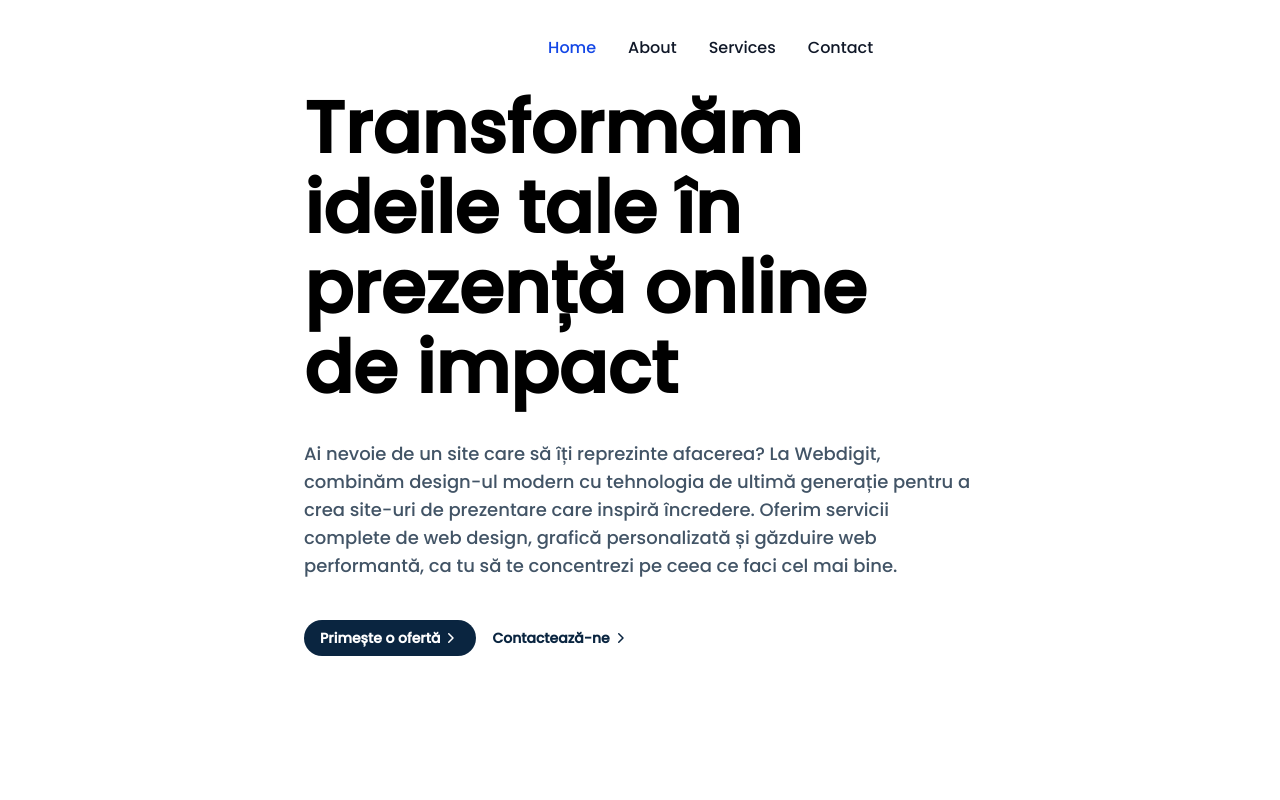
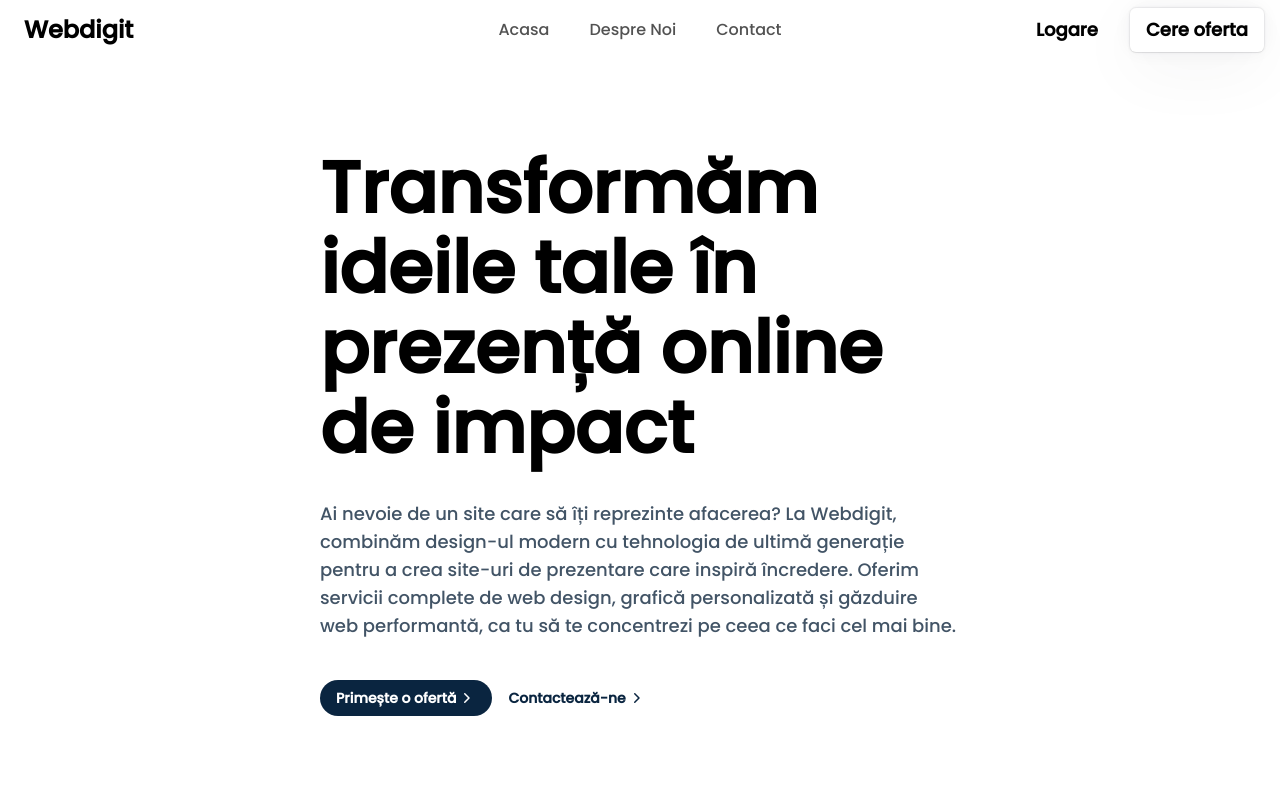
Before and after one commit to lazarelvis/webdigit-it-solutions, a Next.js app: page / in a window 1280 px wide. Shown: the top 800 px of the page. Built offline with nearby package versions, Linux system fonts and the light colour scheme.

Commit message:
new navbar added & global css updated

```diff
--- /dev/null
+++ b/src/app/components/Navbar/resizable-navbar-demo.js
@@ -0,0 +1,92 @@
+"use client";
+import {
+  Navbar,
+  NavBody,
+  NavItems,
+  MobileNav,
+  NavbarLogo,
+  NavbarButton,
+  MobileNavHeader,
+  MobileNavToggle,
+  MobileNavMenu,
+} from "./ui/resizable-navbar";
+import { useState } from "react";
+
+export default function NavbarDemo() {
+  const navItems = [
+    {
+      name: "Acasa",
+      link: "/",
+    },
+    {
+      name: "Despre Noi",
+      link: "#desprenoi",
+    },
+    {
+      name: "Contact",
+      link: "/contact",
+    },
+  ];
+
+  const [isMobileMenuOpen, setIsMobileMenuOpen] = useState(false);
+
+  return (
+    <div className="relative w-full">
+      <Navbar>
+        {/* Desktop Navigation */}
+        <NavBody>
+          <NavbarLogo />
+          <NavItems items={navItems} />
+          <div className="flex items-center gap-4">
+            <NavbarButton variant="secondary">Logare</NavbarButton>
+            <NavbarButton variant="primary">Cere oferta</NavbarButton>
+          </div>
+        </NavBody>
+
+        {/* Mobile Navigation */}
+        <MobileNav>
+          <MobileNavHeader>
+            <NavbarLogo />
+            <MobileNavToggle
+              isOpen={isMobileMenuOpen}
+              onClick={() => setIsMobileMenuOpen(!isMobileMenuOpen)}
+            />
+          </MobileNavHeader>
+
+          <MobileNavMenu
+            isOpen={isMobileMenuOpen}
+            onClose={() => setIsMobileMenuOpen(false)}
+          >
+            {navItems.map((item, idx) => (
+              <a
+                key={`mobile-link-${idx}`}
+                href={item.link}
+                onClick={() => setIsMobileMenuOpen(false)}
+                className="relative text-white-600 dark:text-white"
+              >
+                <span className="block">{item.name}</span>
+              </a>
+            ))}
+            <div className="flex w-full flex-col gap-4">
+              <NavbarButton
+                onClick={() => setIsMobileMenuOpen(false)}
+                variant="primary"
+                className="w-full"
+              >
+                Logare
+              </NavbarButton>
+              <NavbarButton
+                onClick={() => setIsMobileMenuOpen(false)}
+                variant="primary"
+                className="w-full"
+              >
+                Cere Oferta
+              </NavbarButton>
+            </div>
+          </MobileNavMenu>
+        </MobileNav>
+      </Navbar>
+      {/* Navbar */}
+    </div>
+  );
+}
--- /dev/null
+++ b/src/app/components/Navbar/ui/resizable-navbar.js
@@ -0,0 +1,226 @@
+"use client";
+import { cn } from "../../../Lib/utils";
+import { IconMenu2, IconX } from "@tabler/icons-react";
+import {
+  motion,
+  AnimatePresence,
+  useScroll,
+  useMotionValueEvent,
+} from "motion/react";
+import Link from "next/link";
+import React, { useRef, useState } from "react";
+import Image from "next/image";
+
+export const Navbar = ({ children, className }) => {
+  const ref = useRef(null);
+  const { scrollY } = useScroll({
+    target: ref,
+    offset: ["start start", "end start"],
+  });
+  const [visible, setVisible] = useState(false);
+
+  useMotionValueEvent(scrollY, "change", (latest) => {
+    if (latest > 100) {
+      setVisible(true);
+    } else {
+      setVisible(false);
+    }
+  });
+
+  return (
+    <motion.div
+      ref={ref}
+      // IMPORTANT: Change this to class of `fixed` if you want the navbar to be fixed
+      className={cn("sticky inset-x-0 z-40 w-full", className)}
+    >
+      {React.Children.map(children, (child) =>
+        React.isValidElement(child)
+          ? React.cloneElement(child, { visible })
+          : child
+      )}
+    </motion.div>
+  );
+};
+
+export const NavBody = ({ children, className, visible }) => {
+  return (
+    <motion.div
+      animate={{
+        backdropFilter: visible ? "blur(10px)" : "none",
+        boxShadow: visible
+          ? "0 0 24px rgba(34, 42, 53, 0.06), 0 1px 1px rgba(0, 0, 0, 0.05), 0 0 0 1px rgba(34, 42, 53, 0.04), 0 0 4px rgba(34, 42, 53, 0.08), 0 16px 68px rgba(47, 48, 55, 0.05), 0 1px 0 rgba(255, 255, 255, 0.1) inset"
+          : "none",
+        width: visible ? "40%" : "100%",
+        y: visible ? 20 : 0,
+      }}
+      transition={{
+        type: "spring",
+        stiffness: 200,
+        damping: 50,
+      }}
+      style={{
+        minWidth: "800px",
+      }}
+      className={cn(
+        "relative z-[60] mx-auto hidden w-full max-w-7xl flex-row items-center justify-between self-start rounded-full bg-transparent px-4 py-2 lg:flex dark:bg-transparent",
+        visible && "bg-white/80 dark:bg-neutral-950/80",
+        className
+      )}
+    >
+      {children}
+    </motion.div>
+  );
+};
+
+export const NavItems = ({ items, className, onItemClick }) => {
+  const [hovered, setHovered] = useState(null);
+
+  return (
+    <motion.div
+      onMouseLeave={() => setHovered(null)}
+      className={cn(
+        "absolute inset-0 hidden flex-1 flex-row items-center justify-center space-x-2 text-base font-medium text-zinc-600 transition duration-200 hover:text-zinc-800 lg:flex lg:space-x-2",
+        className
+      )}
+    >
+      {items.map((item, idx) => (
+        <Link
+          onMouseEnter={() => setHovered(idx)}
+          onClick={onItemClick}
+          className="relative px-4 py-2 text-neutral-600 dark:text-white"
+          key={`link-${idx}`}
+          href={item.link}
+        >
+          {hovered === idx && (
+            <motion.div
+              layoutId="hovered"
+              className="absolute inset-0 h-full w-full rounded-full"
+            />
+          )}
+          <span className="relative z-20">{item.name}</span>
+        </Link>
+      ))}
+    </motion.div>
+  );
+};
+
+export const MobileNav = ({ children, className, visible }) => {
+  return (
+    <motion.div
+      animate={{
+        backdropFilter: visible ? "blur(10px)" : "none",
+        boxShadow: visible
+          ? "0 0 24px rgba(34, 42, 53, 0.06), 0 1px 1px rgba(0, 0, 0, 0.05), 0 0 0 1px rgba(34, 42, 53, 0.04), 0 0 4px rgba(34, 42, 53, 0.08), 0 16px 68px rgba(47, 48, 55, 0.05), 0 1px 0 rgba(255, 255, 255, 0.1) inset"
+          : "none",
+        width: visible ? "90%" : "100%",
+        paddingRight: visible ? "12px" : "0px",
+        paddingLeft: visible ? "12px" : "0px",
+        borderRadius: visible ? "4px" : "2rem",
+        y: visible ? 20 : 0,
+      }}
+      transition={{
+        type: "spring",
+        stiffness: 200,
+        damping: 50,
+      }}
+      className={cn(
+        "relative z-50 mx-auto flex w-full max-w-[calc(100vw-2rem)] flex-col items-center justify-between bg-transparent px-0 py-2 lg:hidden",
+        visible && "bg-white/80 dark:bg-neutral-950/80",
+        className
+      )}
+    >
+      {children}
+    </motion.div>
+  );
+};
+
+export const MobileNavHeader = ({ children, className }) => {
+  return (
+    <div
+      className={cn(
+        "flex w-full flex-row items-center justify-between",
+        className
+      )}
+    >
+      {children}
+    </div>
+  );
+};
+
+export const MobileNavMenu = ({ children, className, isOpen, onClose }) => {
+  return (
+    <AnimatePresence>
+      {isOpen && (
+        <motion.div
+          initial={{ opacity: 0 }}
+          animate={{ opacity: 1 }}
+          exit={{ opacity: 0 }}
+          className={cn(
+            "absolute inset-x-0 top-16 z-50 flex w-full flex-col items-start justify-start gap-4 rounded-lg bg-white px-4 py-8 shadow-[0_0_24px_rgba(34,_42,_53,_0.06),_0_1px_1px_rgba(0,_0,_0,_0.05),_0_0_0_1px_rgba(34,_42,_53,_0.04),_0_0_4px_rgba(34,_42,_53,_0.08),_0_16px_68px_rgba(47,_48,_55,_0.05),_0_1px_0_rgba(255,_255,_255,_0.1)_inset] dark:bg-[#0a2540]",
+            className
+          )}
+        >
+          {children}
+        </motion.div>
+      )}
+    </AnimatePresence>
+  );
+};
+
+export const MobileNavToggle = ({ isOpen, onClick }) => {
+  return isOpen ? (
+    <IconX className="text-black dark:text-white" onClick={onClick} />
+  ) : (
+    <IconMenu2 className="text-black dark:text-white" onClick={onClick} />
+  );
+};
+
+export const NavbarLogo = () => {
+  return (
+    <Link
+      href="#"
+      className="relative z-20 mr-4 flex items-center space-x-2 px-2 py-1 text-lg font-normal text-black"
+    >
+      {/* <Image
+        src="https://assets.aceternity.com/logo-dark.png"
+        alt="logo"
+        width={30}
+        height={30}
+      /> */}
+      <span className="font-medium text-black dark:text-white sm:text-2xl  font-semibold">
+        Webdigit
+      </span>
+    </Link>
+  );
+};
+
+export const NavbarButton = ({
+  href,
+  as: Tag = "a",
+  children,
+  className,
+  variant = "primary",
+  ...props
+}) => {
+  const baseStyles =
+    "px-4 py-2 rounded-md bg-white button bg-white text-black text-lg font-bold relative cursor-pointer hover:-translate-y-0.5 transition duration-200 inline-block text-center";
+
+  const variantStyles = {
+    primary:
+      "shadow-[0_0_24px_rgba(34,_42,_53,_0.06),_0_1px_1px_rgba(0,_0,_0,_0.05),_0_0_0_1px_rgba(34,_42,_53,_0.04),_0_0_4px_rgba(34,_42,_53,_0.08),_0_16px_68px_rgba(47,_48,_55,_0.05),_0_1px_0_rgba(255,_255,_255,_0.1)_inset]",
+    secondary: "bg-transparent shadow-none dark:text-white",
+    dark: "bg-black text-white shadow-[0_0_24px_rgba(34,_42,_53,_0.06),_0_1px_1px_rgba(0,_0,_0,_0.05),_0_0_0_1px_rgba(34,_42,_53,_0.04),_0_0_4px_rgba(34,_42,_53,_0.08),_0_16px_68px_rgba(47,_48,_55,_0.05),_0_1px_0_rgba(255,_255,_255,_0.1)_inset]",
+    gradient:
+      "bg-gradient-to-b from-blue-500 to-blue-700 text-white shadow-[0px_2px_0px_0px_rgba(255,255,255,0.3)_inset]",
+  };
+
+  return (
+    <Tag
+      href={href || undefined}
+      className={cn(baseStyles, variantStyles[variant], className)}
+      {...props}
+    >
+      {children}
+    </Tag>
+  );
+};
--- a/src/app/globals.css
+++ b/src/app/globals.css
@@ -22,7 +22,7 @@
 :after,
 :before {
   background-repeat: no-repeat;
-  box-sizing: inherit;
+  /* box-sizing: inherit; */
 }
 
 user agent stylesheet body {
--- a/src/app/layout.js
+++ b/src/app/layout.js
@@ -2,6 +2,7 @@ import { Poppins } from "next/font/google";
 import Header from "./components/Header";
 import Footer from "./components/Footer";
 import "./globals.css";
+import Navbar from "./components/Navbar/resizable-navbar-demo";
 
 const popins = Poppins({
   subsets: ["latin"],
@@ -21,7 +22,8 @@ export default function RootLayout({ children }) {
           className={`whole-body-content webdigit ${popins.className} font-semibold`}
         >
           <header className="NavbarAndHero">
-            <Header />
+            {/* <Header /> */}
+            <Navbar />
           </header>
         </div>
         <main>{children}</main>
```
